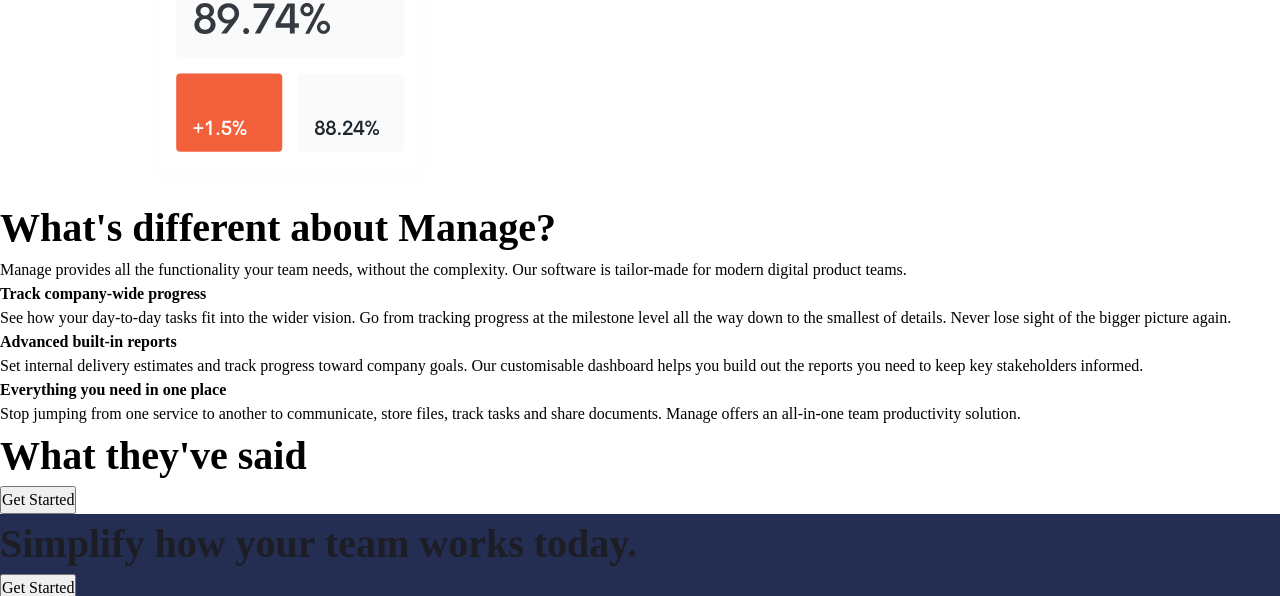
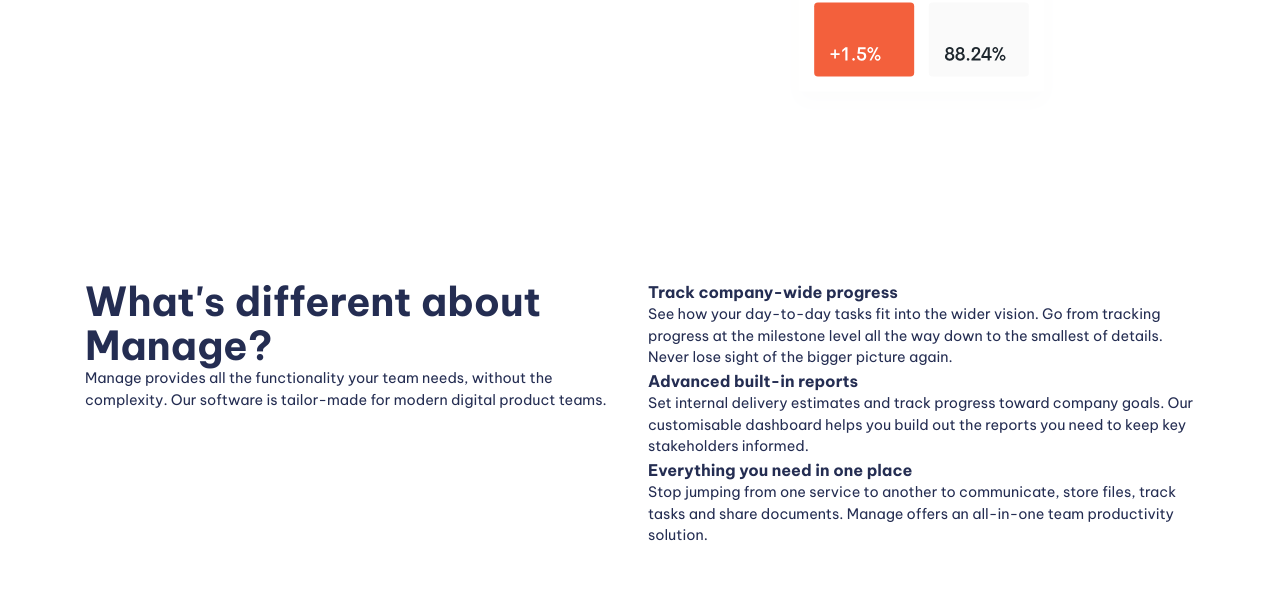
Before and after one commit to nbailey939/Manage, a plain HTML site: page index.html in a window 1280 px wide. Shown: the part 635-1231 px from the top of the page. Drawn offline with Linux system fonts and the light colour scheme.

Commit message:
HTML complete, CSS updated

```diff
--- a/index.html
+++ b/index.html
@@ -35,7 +35,7 @@
       </div>
     </header>
     <main>
-      <section>
+      <section class="padding-block-900">
         <div class="container">
           <div class="even-columns">
             <div>
@@ -57,7 +57,7 @@
           </div>
         </div>
       </section>
-      <section>
+      <section class="padding-block-900">
         <div class="container">
           <div class="even-columns">
             <div>
@@ -104,11 +104,11 @@
           </div>
         </div>
       </section>
-      <section class="carousel">
-        <h2 class="fs-secondary-heading">What they've said</h2>
+      <section class="carousel padding-block-700">
+        <h2 class="fs-secondary-heading fw-bold">What they've said</h2>
         <button class="button">Get Started</button>
       </section>
-      <section class="cta bg-primary-400 text-neutral-100">
+      <section class="cta bg-accent-400 text-neutral-100 padding-block-700">
         <div class="container">
           <div class="even-columns">
             <div>
@@ -117,13 +117,13 @@
               </p>
             </div>
             <div>
-              <button class="button" data-type="inverse">Get Started</button>
+              <button class="button" data-type="inverted">Get Started</button>
             </div>
           </div>
         </div>
       </section>
     </main>
-    <footer class="bg-neutral-900 text-neutral-100">
+    <footer class="bg-neutral-900 text-neutral-100 padding-block-700">
       <div class="container">
         <div class="even-columns">
           <div>
--- a/styles.css
+++ b/styles.css
@@ -1,13 +1,25 @@
 :root {
   --grey-blue: hsl(227, 12%, 61%);
+  --clr-accent-500: hsl(12, 50%, 43%);
   --clr-accent-400: hsl(12, 88%, 59%);
+  --clr-accent-300: hsl(12, 88%, 85%);
   --clr-accent-100: hsl(13, 100%, 96%);
   --clr-primary-400: hsl(228, 39%, 23%);
-  --clr-neutral-100: hsl(233, 12%, 13%);
-  --clr-neutral-900: hsl(0, 0%, 98%);
+  --clr-neutral-900: hsl(233, 12%, 13%);
+  --clr-neutral-100: hsl(0, 0%, 100%);
   --ff-primary: 'Be Vietnam Pro', sans-serif;
   --ff-body: var(--ff-primary);
   --ff-heading: var(--ff-primary);
+
+  --size-100: 0.25rem;
+  --size-200: 0.5rem;
+  --size-300: 0.75rem;
+  --size-400: 1rem;
+  --size-500: 1.5rem;
+  --size-600: 2rem;
+  --size-700: 3rem;
+  --size-800: 4rem;
+  --size-900: 5rem;
 
   --fw-700: 700;
   --fw-semi-500: 500;
@@ -161,9 +173,11 @@
 /*-- Heading and Special Font Size --*/
 .fs-primary-heading {
   font-size: var(--fs-primary-heading);
+  line-height: 1.1;
 }
 .fs-secondary-heading {
   font-size: var(--fs-secondary-heading);
+  line-height: 1.1;
 }
 .fs-300 {
   font-size: var(--fs-300);
@@ -180,3 +194,65 @@
 .fs-700 {
   font-size: var(--fs-700);
 }
+
+.padding-block-900 {
+  padding-block: var(--size-900);
+}
+.padding-block-700 {
+  padding-block: var(--size-700);
+}
+.container {
+  --max-width: 1110px;
+  --padding: 1rem;
+  width: min(var(--max-width), 100% - (var(--padding) * 2));
+  margin-inline: auto;
+}
+.even-columns {
+  display: grid;
+  gap: 1rem;
+}
+
+@media (min-width: 50em) {
+  .even-columns {
+    grid-auto-flow: column;
+    grid-auto-columns: 1fr;
+  }
+}
+
+/*-- General Style --*/
+body {
+  font-size: var(--fs-body);
+  font-family: var(--ff-body);
+  color: var(--clr-primary-400);
+}
+
+/*-- Buttons --*/
+.button {
+  border-radius: 100vmax;
+  border: 0;
+  padding: 1.35em 2.6em;
+  font-weight: var(--fw-500);
+  font-size: var(--fs-button);
+  color: var(--clr-neutral-100);
+  background-color: var(--clr-accent-400);
+  cursor: pointer;
+  text-decoration: none;
+  line-height: 1;
+  box-shadow: 0 1.1em 1em -1em var(--clr-accent-500);
+}
+
+.button[data-type='inverted'] {
+  background-color: var(--clr-neutral-100);
+  color: var(--clr-accent-400);
+}
+
+.button:hover,
+.button:focus-visible {
+  background-color: var(--clr-accent-300);
+}
+
+.button[data-type='inverted']:hover,
+.button[data-type='inverted']:focus-visible {
+  background-color: var(--clr-neutral-100);
+  color: var(--clr-accent-300);
+}
```
